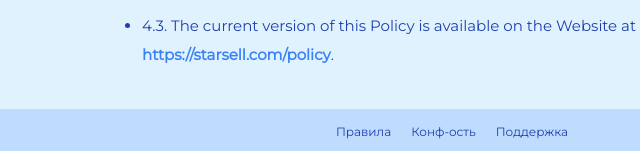
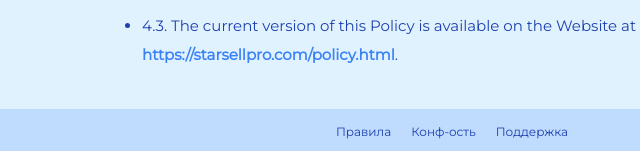
Before and after one commit to miltim7/StarSell, a website: page public/policy.html in a window 1280 px wide. Shown: the part 1481-1632 px from the top of the page, 188-828 px from the left. Drawn offline with Linux system fonts and the light colour scheme.

Commit message:
fix policy

```diff
--- a/public/policy.html
+++ b/public/policy.html
@@ -67,7 +67,7 @@
             <li>4.2. This Policy may be amended at any time. SterSell reserves the right to make changes at its
                 discretion and without prior notice to Users.</li>
             <li>4.3. The current version of this Policy is available on the Website at <a
-                    href="https://starsell.com/policy" target="_blank">https://starsell.com/policy</a>.
+                    href="https://starsellpro.com/policy.html" target="_blank">https://starsellpro.com/policy.html</a>.
             </li>
         </ul>
     </section>
```
